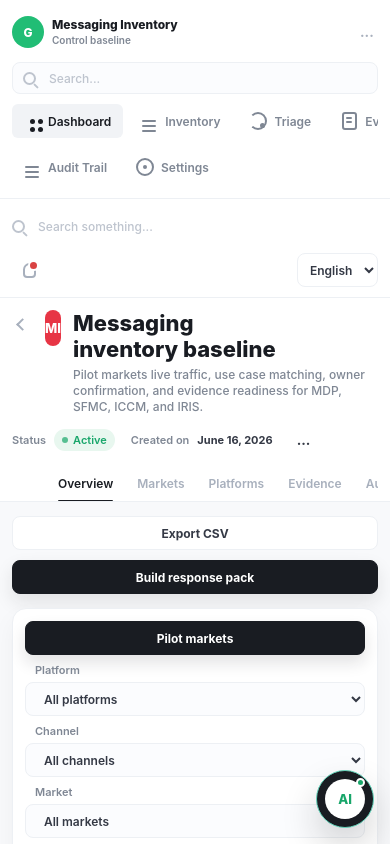
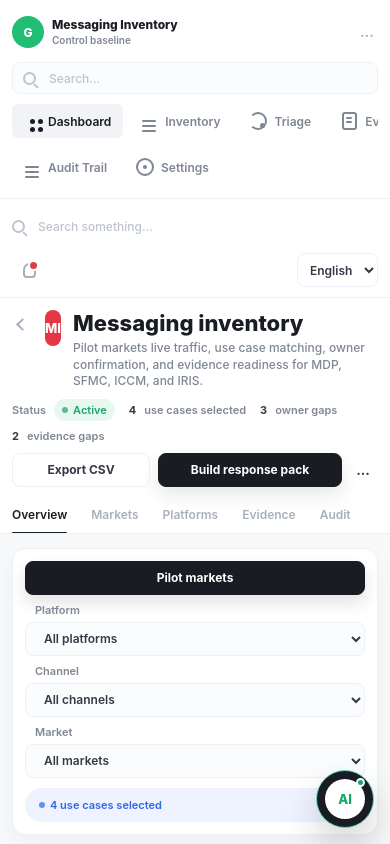
Before and after one commit to yachi666/group-messaging-inventory, a React (Vite) app: page / in a window 390 px wide. Shown: the top 844 px of the page. Built offline with nearby package versions, Linux system fonts and the light colour scheme.

Commit message:
Optimize dashboard header actions

```diff
--- a/scripts/verify-ui.mjs
+++ b/scripts/verify-ui.mjs
@@ -15,7 +15,7 @@ page.on('console', (message) => {
 });
 
 await page.goto(baseUrl, { waitUntil: 'networkidle' });
-await page.getByRole('heading', { name: 'Messaging inventory baseline' }).waitFor();
+await page.getByRole('heading', { name: 'Messaging inventory' }).waitFor();
 await page.getByTestId('dashboard-platform-filter').selectOption('SFMC');
 await page.getByTestId('dashboard-inventory-table').getByText('Card fraud alert').waitFor();
 await page.getByTestId('dashboard-inventory-table').getByText('Payment due reminder').waitFor({
@@ -25,7 +25,7 @@ await page.getByRole('button', { name: 'Build response pack' }).click();
 await page.getByTestId('response-pack-status').getByText('Response pack staged').waitFor();
 
 await page.getByLabel('Language').selectOption('zh-CN');
-await page.getByRole('heading', { name: '消息清单基线' }).waitFor();
+await page.getByRole('heading', { name: '消息清单' }).waitFor();
 
 await page.getByTestId('nav-inventory').click();
 await page.getByRole('heading', { name: '确认用例与负责人' }).waitFor();
--- a/src/features/dashboard/DashboardPage.tsx
+++ b/src/features/dashboard/DashboardPage.tsx
@@ -340,17 +340,38 @@ export function DashboardPage() {
           </div>
         </div>
 
-        <div className="workspace-meta" aria-label={t('nav.dashboard')}>
+        <div className="dashboard-header-tools" aria-label={t('nav.dashboard')}>
+          <div className="workspace-meta">
             <span>
               {t('dashboard.statusLabel')}
               <StatusChip tone="success">{t('dashboard.statusActive')}</StatusChip>
             </span>
             <span>
-            {t('dashboard.createdOn')} <strong>{t('dashboard.createdDate')}</strong>
+              <strong>{filteredUseCases.length}</strong> {t('dashboard.useCasesSelected')}
             </span>
+            <span>
+              <strong>{ownerGapCount}</strong> {t('responsePack.ownerGaps')}
+            </span>
+            <span>
+              <strong>{evidenceGapCount}</strong> {t('responsePack.evidenceGaps')}
+            </span>
+          </div>
+
+          <div className="dashboard-primary-actions">
+            <button className="button" onClick={handleExportCsv} type="button">
+              {t('action.exportCsv')}
+            </button>
+            <button
+              className="button button-primary"
+              onClick={() => setIsPackStaged(true)}
+              type="button"
+            >
+              {t('action.buildResponsePack')}
+            </button>
             <button className="icon-button workspace-menu" type="button" aria-label="More options">
               ...
             </button>
+          </div>
         </div>
 
         <nav className="workspace-tabs" aria-label={t('nav.dashboard')}>
@@ -371,15 +392,6 @@ export function DashboardPage() {
           </button>
         </nav>
       </header>
-
-      <section className="header-actions" aria-label={t('nav.dashboard')}>
-        <button className="button" onClick={handleExportCsv} type="button">
-          {t('action.exportCsv')}
-        </button>
-        <button className="button button-primary" onClick={() => setIsPackStaged(true)} type="button">
-          {t('action.buildResponsePack')}
-        </button>
-      </section>
 
       <section className="filters dashboard-filters" aria-label={t('nav.dashboard')}>
         <button
--- a/src/i18n/messages.ts
+++ b/src/i18n/messages.ts
@@ -14,7 +14,7 @@ export const enMessages = {
   'nav.auditTrail': 'Audit Trail',
   'nav.settings': 'Settings',
   'dashboard.eyebrow': 'MVP pilot dashboard',
-  'dashboard.title': 'Messaging inventory baseline',
+  'dashboard.title': 'Messaging inventory',
   'dashboard.subtitle':
     'Pilot markets live traffic, use case matching, owner confirmation, and evidence readiness for MDP, SFMC, ICCM, and IRIS.',
   'dashboard.statusLabel': 'Status',
@@ -357,7 +357,7 @@ export const zhMessages: Record<MessageKey, string> = {
   'nav.auditTrail': '审计轨迹',
   'nav.settings': '设置',
   'dashboard.eyebrow': 'MVP 试点仪表盘',
-  'dashboard.title': '消息清单基线',
+  'dashboard.title': '消息清单',
   'dashboard.subtitle':
     '展示试点市场的实时流量、用例匹配、负责人确认，以及 MDP、SFMC、ICCM、IRIS 的证据就绪情况。',
   'dashboard.statusLabel': '状态',
--- a/src/styles/global.css
+++ b/src/styles/global.css
@@ -505,8 +505,8 @@ button {
 .workspace-header {
   display: grid;
   grid-template-columns: minmax(0, 1fr) auto;
-  grid-template-rows: minmax(58px, auto) 36px;
-  gap: 0 18px;
+  grid-template-rows: minmax(64px, auto) 36px;
+  gap: 0 22px;
   align-items: center;
   margin: -18px -28px 0;
   padding: 14px 28px 0;
@@ -558,7 +558,8 @@ button {
 
 .workspace-meta {
   display: flex;
-  gap: 16px;
+  flex-wrap: wrap;
+  gap: 8px 14px;
   align-items: center;
   justify-content: flex-end;
   color: var(--color-muted);
@@ -583,13 +584,28 @@ button {
   border: 0;
 }
 
+.dashboard-header-tools {
+  display: grid;
+  gap: 10px;
+  justify-items: end;
+  min-width: min(100%, 560px);
+}
+
+.dashboard-primary-actions {
+  display: flex;
+  flex-wrap: wrap;
+  gap: 8px;
+  align-items: center;
+  justify-content: flex-end;
+}
+
 .workspace-tabs {
   display: flex;
   grid-column: 1 / -1;
   gap: 30px;
   align-self: end;
   height: 36px;
-  padding-left: 54px;
+  padding-left: 76px;
 }
 
 .workspace-tab {
@@ -2398,6 +2414,14 @@ button {
     justify-content: flex-start;
   }
 
+  .dashboard-header-tools {
+    justify-items: start;
+  }
+
+  .dashboard-primary-actions {
+    justify-content: flex-start;
+  }
+
   .status-banner {
     align-items: flex-start;
   }
@@ -2458,10 +2482,28 @@ button {
     flex-wrap: wrap;
   }
 
+  .dashboard-header-tools {
+    width: 100%;
+  }
+
+  .dashboard-primary-actions,
+  .dashboard-primary-actions .button {
+    width: 100%;
+  }
+
+  .dashboard-primary-actions {
+    display: grid;
+    grid-template-columns: minmax(96px, 0.9fr) minmax(154px, 1.2fr) 28px;
+  }
+
+  .dashboard-primary-actions .workspace-menu {
+    justify-self: end;
+  }
+
   .workspace-tabs {
     gap: 24px;
     overflow-x: auto;
-    padding-left: 46px;
+    padding-left: 0;
   }
 
   .page-title {
```
Lines whose indentation alone changed are shown as unchanged.
